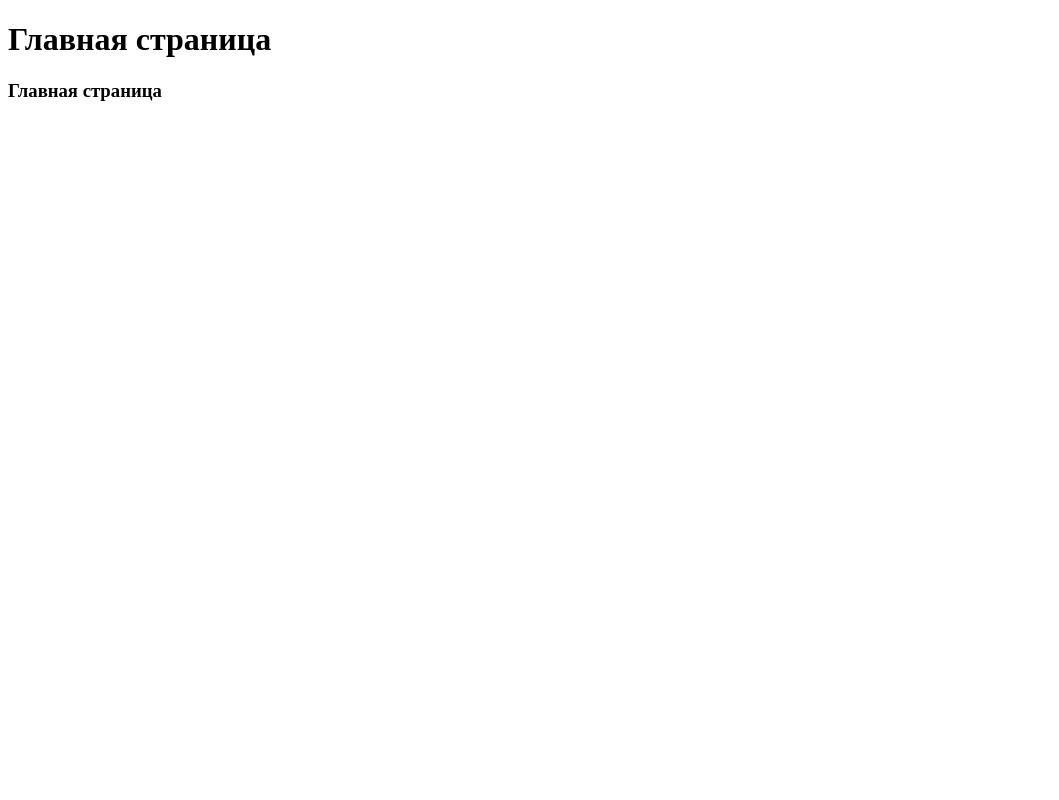
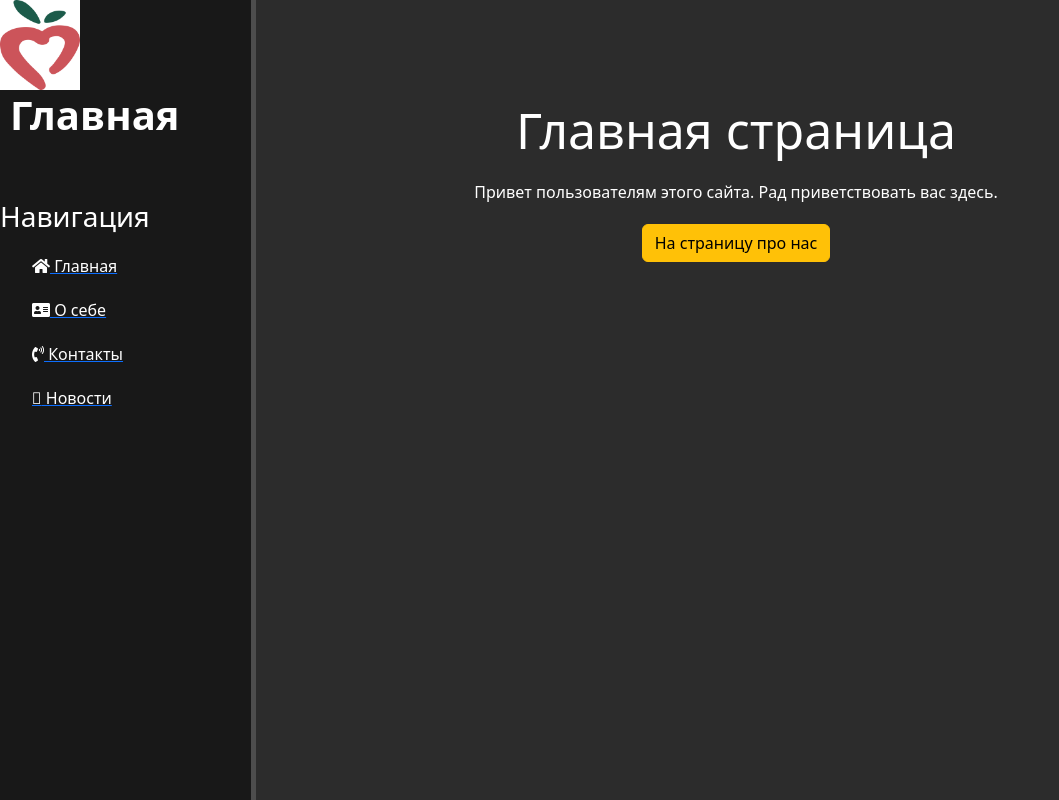
Before and after one commit to LeonidUspeshny/language-frameworks-Python, a Django app: page / in a window 1280 px wide. Shown: the whole page, without its empty margins (0-1059 px from the left). Run offline with Django 5.2, Linux system fonts and the light colour scheme; parts of the project's set-up code (start-up, migrations or seed data) failed here and were passed over; some libraries are stand-ins or nearby versions.

Commit message:
работа над стартовой страницей-2

```diff
--- a/NewsProject/settings.py
+++ b/NewsProject/settings.py
@@ -121,8 +121,9 @@ USE_TZ = True
 
 STATIC_URL = 'static/'
 STATIC_ROOT = os.path.join(BASE_DIR, 'static')
-STATICFILER_DIRS = [
-    os.path.join(BASE_DIR, 'NewsProject/static')
+STATICFILES_DIRS = [
+    os.path.join(BASE_DIR, 'NewsProject/static'),
+ #   "/var/www/static/",
 ]
 
 # Default primary key field type
--- a/NewsProject/urls.py
+++ b/NewsProject/urls.py
@@ -10,7 +10,7 @@ urlpatterns = [
     path('news/', include('News.urls')),
     path('', include('start.urls')),
 
-]
+] + static(settings.STATIC_URL, document_root=settings.STATIC_ROOT)
 
 if settings.DEBUG:
     urlpatterns += static(settings.MEDIA_URL, document_root=settings.MEDIA_ROOT)
--- /dev/null
+++ b/start/static/start/css/start.css
@@ -0,0 +1,58 @@
+body {
+    background: #2c2c2c;
+}
+
+aside {
+    float: left;
+    background: #181818;
+    width: 20%;
+    height: 100vh;
+    color: #fff;
+    border-right: 5px solid #4d4d4d;
+
+}
+
+aside img {
+    width: 80px;
+    float: left;
+}
+
+aside .logo {
+    font-size: 40px;
+    margin-left:10px;
+    font-weight: bold;
+    position: relative;
+    top: -5px;
+}
+
+aside h3 {
+    margin-top: 50px;
+    font-size: 28px;
+
+}
+
+aside ul {list-style: none}
+aside ul li {
+    color: #fff;
+    display: block;
+    margin-top: 20px;
+    transition: transform .6s ease;
+
+}
+
+aside ul li:hover, aside ul a:hover {
+    color: #eb5959;
+    text-decoration: none;
+    transform: scale(1.05);
+}
+
+main .features {
+    float: left;
+    color: #fff;
+    margin-top: 100px;
+    text-align: center;
+    width: 75%;
+}
+
+main .features h1 {font-size: 50px;}
+main .features p {text-align: center; margin: 20px; auto}
--- a/start/templates/start/layout.html
+++ b/start/templates/start/layout.html
@@ -1,3 +1,4 @@
+{% load static %}
 <!doctype html>
 <html lang="ru-en">
 <head>
@@ -6,9 +7,27 @@
           content="width=device-width, user-scalable=no, initial-scale=1.0, maximum-scale=1.0, minimum-scale=1.0">
     <meta http-equiv="X-UA-Compatible" content="ie=edge">
     <title>{% block title %}{% endblock%}</title>
+    <link rel="stylesheet" href="https://cdn.jsdelivr.net/npm/bootstrap@5.3.2/dist/css/bootstrap.min.css">
+    <link rel="stylesheet" href="{% static 'start/css/start.css' %}">
+    <link rel="stylesheet" href="https://use.fontawesome.com/releases/v5.8.2/css/all.css">
+
 </head>
 <body>
-    {% block content %}
-    {% endblock%}
+    <aside>
+        <img src="{% static 'start/img/thumbnail.png' %}" alt="Лого яблока">
+        <span class="logo">Главная</span>
+        <h3>Навигация</h3>
+        <ul>
+            <a href="{% url 'start' %}"><li><i class="fas fa-home"></i> Главная</li></a>
+            <a href="{% url 'about' %}"><li><i class="fas fa-address-card"></i> О себе</li></a>
+            <a href=""><li><i class="fas fa-phone-volume"></i> Контакты</li></a>
+            <a href="{% url 'Home' %}"><li><i class="fa-solid fa-newspaper"></i> Новости</li></a>
+        </ul>
+    </aside>
+    <main>
+        {% block content %}
+        {% endblock%}
+    </main>
+
 </body>
 </html>
--- a/start/templates/start/start.html
+++ b/start/templates/start/start.html
@@ -3,6 +3,9 @@
 {% block title %}Главная страница{% endblock %}
 
 {% block content %}
-    <h1>Главная страница</h1>
-    <h3>Главная страница</h3>
+    <div class="features">
+        <h1>Главная страница</h1>
+        <p>Привет пользователям этого сайта. Рад приветствовать вас здесь.</p>
+        <button class="btn btn-warning">На страницу про нас</button>
+    </div>
 {% endblock %}
--- a/start/urls.py
+++ b/start/urls.py
@@ -3,7 +3,7 @@ from . import views
 
 
 urlpatterns = [
-    path('', views.start, name='Start'),
-    path('about', views.about),
+    path('', views.start, name='start'),
+    path('about', views.about, name='about'),
 
 ]
--- a/start/views.py
+++ b/start/views.py
@@ -1,5 +1,4 @@
 from django.shortcuts import render
-
 
 
 def start(request):
--- a/templates/inc/_nav.html
+++ b/templates/inc/_nav.html
@@ -7,7 +7,7 @@
        <div class="collapse navbar-collapse" id="navbarNav">
          <ul class="navbar-nav">
            <li class="nav-item">
-             <a class="nav-link active" aria-current="page" href="{% url 'Home' %}">Главная</a>
+             <a class="nav-link active" aria-current="page" href="{% url 'start' %}">Главная</a>
            </li>
            <li class="nav-item">
              <a class="nav-link" href="{% url 'Add_news' %}">Добавить новость</a>
```
Also changed, not shown: start/templates/start/about.html (+6 -2 lines), start/static/start/img/thumbnail.png (added).
